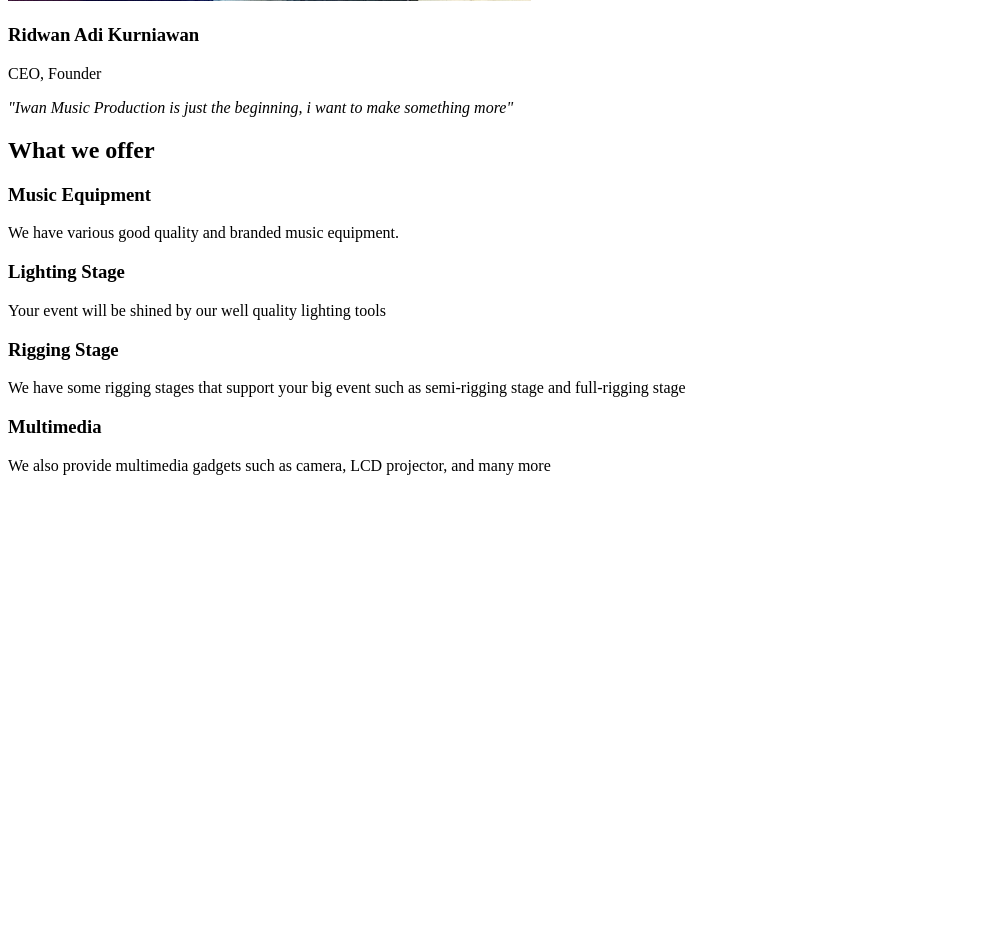
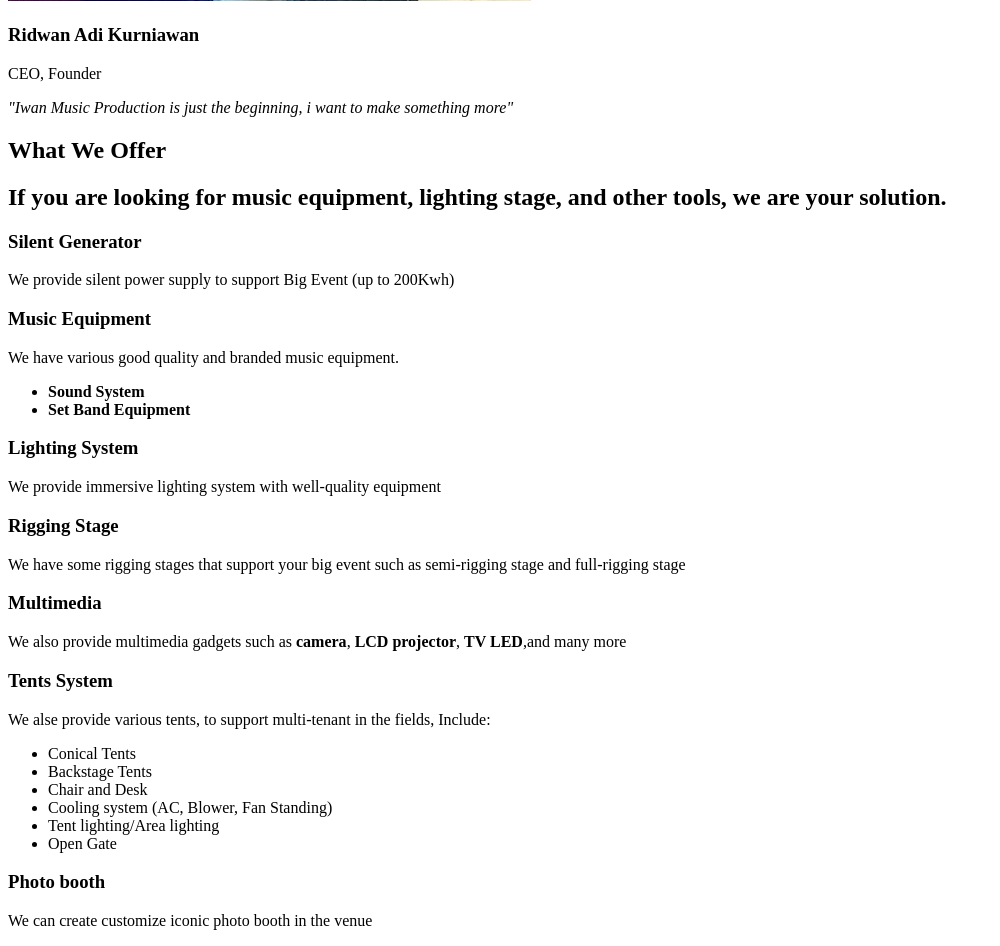
Before and after one commit to rizkiramadhan2/iwanmusikproduction, a PHP site: the page made by application/views/new/about.php in a window 1280 px wide. Shown: the part 1549-2495 px from the top of the page, without its empty margins (0-1000 px from the left). Before the commit the page ends 2024 px from the top, so only its background shows below. Run offline with PHP 8.4, Linux system fonts and the light colour scheme; the template is opened without the code that fills it, so the values that code supplies are empty.

Commit message:
update info

```diff
--- a/application/views/new/about.php
+++ b/application/views/new/about.php
@@ -73,42 +73,69 @@
 
 
 
-    <section class="templateux-section">
+    <section class="templateux-section" id="next" >
+      <div class="container">
+        <div class="row justify-content-center">
+          <div class="col-md-4" data-aos="fade-up">
+            <h2 class="section-heading mt-3">What We Offer</h2>
+          </div>
+          <div class="col-md-8" data-aos="fade-up" data-aos-delay="100">
+
+            <div class="row">
+              <div class="col-md-12">
+                <h2 class="mb-5">If you are looking for music equipment, lighting stage, and other tools, we are your solution. </h2>
+              </div>
+            </div>
 
 
-      <div class="container">
-        <div class="row">
-          <div class="col-md-12 clearfix mb-5" data-aos="fade-up">
-            <h2>What we offer</h2>
+            <div class="row  pt-sm-0 pt-md-5 mb-5">
+            <div class="col-lg-12">
+                <div class="media templateux-media mb-4">
+                  <div class="mr-4 icon">
+                  <span class="display-3"><i class="fa-solid fa-bolt-lightning fa-sm"></i></span>
+                </div>
+                <div class="media-body">
+                  <h3 class="h5">Silent Generator</h3>
+                  <p>We provide silent power supply to support Big Event (up to 200Kwh)</p>
                 </div>
               </div>
-        <div class="row">
-          <div class="col-md-4"  data-aos="fade-up" data-aos-delay="100">
+            </div>
+
+              <div class="col-lg-6">
                 <div class="media templateux-media mb-4">
                   <div class="mr-4 icon">
-                <span class="icon-monitor display-3"></span>
+                  <span class="display-3"><i class="fa-solid fa-guitar fa-sm"></i></span>
                   </div>
                   <div class="media-body">
                     <h3 class="h5">Music Equipment</h3>
                     <p>We have various good quality and branded music equipment.</p>
+                    <b><ul>
+                      <li>Sound System</li>
+                      <li>Set Band Equipment</li>
+                    </ul></b>
                   </div>
                 </div>
               </div>
-          <div class="col-md-4"  data-aos="fade-up" data-aos-delay="200">
+
+              <div class="col-lg-6">
                 <div class="media templateux-media mb-4">
                   <div class="mr-4 icon">
-                <span class="icon-command display-3"></span>
+                    <span class="display-3"><i class="fa-regular fa-lightbulb fa-sm"></i></span>
                   </div>
                   <div class="media-body">
-                    <h3 class="h5">Lighting Stage</h3>
-                    <p>Your event will be shined by our well quality lighting tools</p>
+                    <h3 class="h5">Lighting System</h3>
+                    <p>We provide immersive lighting system with well-quality equipment</p>
                   </div>
                 </div>
               </div>
-          <div class="col-md-4"  data-aos="fade-up" data-aos-delay="300">
+
+            </div>
+            <!-- END row -->
+            <div class="row clearfix">
+            <div class="col-lg-6">
               <div class="media templateux-media mb-4">
                 <div class="mr-4 icon">
-                <span class="icon-feather display-3"></span>
+                  <span class="display-3"><i class="fa-solid fa-landmark fa-sm"></i></i></span>
                   </div>
                   <div class="media-body">
                     <h3 class="h5">Rigging Stage</h3>
@@ -116,22 +143,57 @@
                   </div>
                 </div>
               </div>
-        </div>
-        <!-- END row -->
-        <div class="row">
-          <div class="col-md-4"  data-aos="fade-up" data-aos-delay="100">
+              <div class="col-lg-6">
+
                 <div class="media templateux-media mb-4">
                   <div class="mr-4 icon">
-                <span class="icon-shopping-cart display-3"></span>
+                    <span class="display-3"><i class="fa-solid fa-clapperboard fa-sm"></i></span>
                   </div>
                   <div class="media-body">
                     <h3 class="h5">Multimedia</h3>
-                    <p>We also provide multimedia gadgets such as camera, LCD projector, and many more </p>
+                    <p>We also provide multimedia gadgets such as <b>camera</b>, <b>LCD projector</b>, <b>TV LED</b>,and many more </p>
                   </div>
                 </div>
               </div>
             </div>
             <!-- END row -->
+            <div class="row clearfix">
+              <div class="col-lg-6">
+                <div class="media templateux-media mb-4">
+                  <div class="mr-4 icon">
+                  <span class="display-3"><i class="fa-solid fa-tents fa-sm"></i></span>
+                </div>
+                <div class="media-body">
+                    <h3 class="h5">Tents System</h3>
+                    <p>We alse provide various tents, to support multi-tenant in the fields, Include:</p>
+                    <ul>
+                      <li>Conical Tents</li>
+                      <li>Backstage Tents</li>
+                      <li>Chair and Desk</li>
+                      <li>Cooling system (AC, Blower, Fan Standing)</li>
+                      <li>Tent lighting/Area lighting</li>
+                      <li>Open Gate</li>
+                    </ul>
+                  </div>
+                </div>
+              </div>
+              <div class="col-lg-6">
+
+                <div class="media templateux-media mb-4">
+                  <div class="mr-4 icon">
+                    <span class="display-3"><i class="fa-solid fa-tents fa-sm"></i></span>
+                  </div>
+                  <div class="media-body">
+                    <h3 class="h5">Photo booth</h3>
+                    <p>We can create customize iconic photo booth in the venue</p>
+                  </div>
+                </div>
+              </div>
+            </div>
+            <!-- END row -->
+          </div>
+        </div>
+
       </div>
     </section>
 
```
Lines whose indentation alone changed are shown as unchanged.
